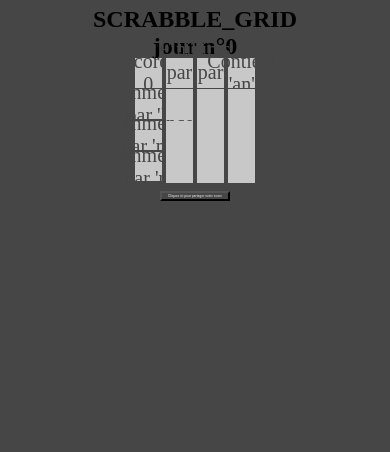
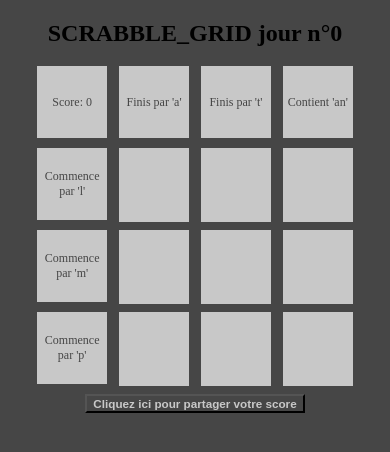
Before and after one commit to mathieugomila/scrabble_grid, a plain HTML site: page index.html in a window 390 px wide. Drawn offline with Linux system fonts and the light colour scheme.

Commit message:
adding mobile support

```diff
--- a/style.css
+++ b/style.css
@@ -85,3 +85,46 @@ body {
   background-color: var(--background_custom_color);
   color: var(--contrast_custom_color);
 }
+
+@media only screen and (max-width: 768px) {
+  .container {
+    width: 100%;
+    display: flex;
+    align-items: center;
+    flex-direction: column;
+    margin: auto;
+    background-color: var(--background_custom_color);
+    justify-content: center;
+  }
+
+  .grid-container {
+    display: grid;
+    grid-template-columns: repeat(4, 18vw);
+    grid-auto-rows: 18vw;
+    grid-auto-columns: 18vw;
+    grid-gap: 3vw;
+    padding-top: 3vw;
+    padding-bottom: 3vw;
+  }
+
+  .grid-item {
+    color: var(--background_custom_color);
+    background-color: var(--contrast_custom_color);
+    display: flex;
+    justify-content: center;
+    align-items: center;
+    height: 18vw; /* Adjust based on preference */
+    text-align: center;
+    font-size: 12px; /* Adjust based on preference */
+    border: 1px solid transparent; /* For visibility */
+    cursor: text;
+  }
+
+  #validateButton {
+    width: 100%;
+    font-size: 3vw;
+    font-weight: bold;
+    color: var(--contrast_custom_color);
+    background-color: var(--background_custom_color);
+  }
+}
```
